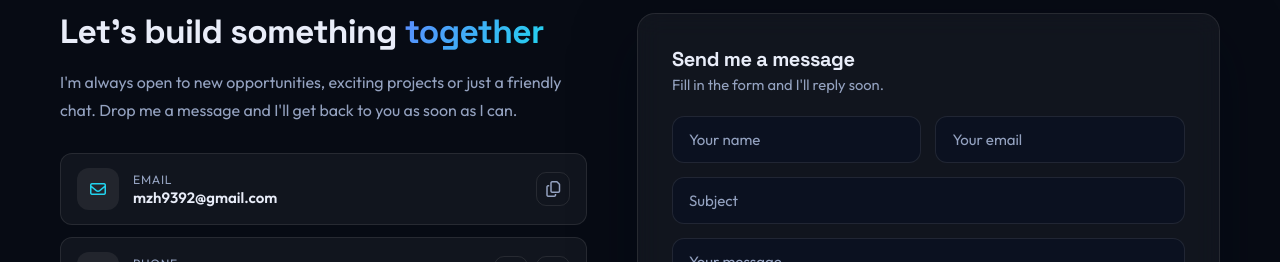
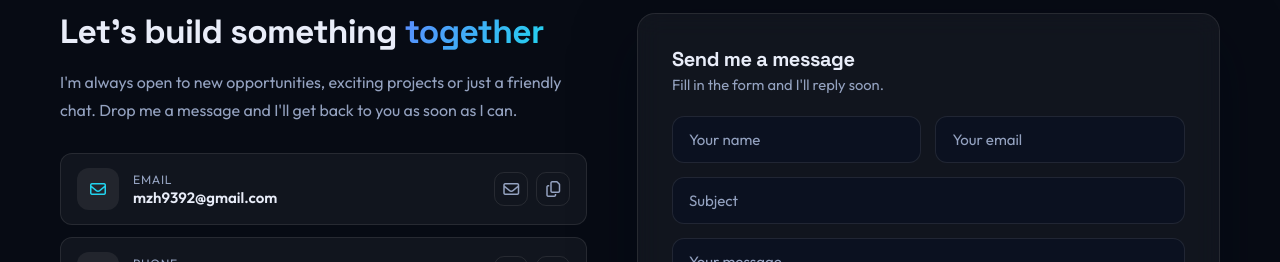
Before and after one commit to El-Bssawy/Portfolio, a React (Vite) app: page / in a window 1280 px wide. Shown: the part 5804-6066 px from the top of the page. Built offline with nearby package versions, Linux system fonts and the light colour scheme.

Commit message:
Add email icon link in contact section

```diff
--- a/src/components/Contact.jsx
+++ b/src/components/Contact.jsx
@@ -44,6 +44,16 @@ export default function Contact() {
                     </span>
                   </div>
                   <div className="info-actions">
+                    {info.mailto && (
+                      <a
+                        className="copy-btn mail-btn"
+                        href={info.mailto}
+                        aria-label="Email"
+                        title="Email"
+                      >
+                        <i className="fa-regular fa-envelope"></i>
+                      </a>
+                    )}
                     {info.whatsapp && (
                       <a
                         className="copy-btn whatsapp-btn"
--- a/src/data/content.js
+++ b/src/data/content.js
@@ -133,7 +133,7 @@ export const content = {
       headingAccent: "together",
       text: "I'm always open to new opportunities, exciting projects or just a friendly chat. Drop me a message and I'll get back to you as soon as I can.",
       info: [
-        { icon: "fa-regular fa-envelope", title: "Email", value: "mzh9392@gmail.com", ltr: true },
+        { icon: "fa-regular fa-envelope", title: "Email", value: "mzh9392@gmail.com", ltr: true, mailto: "mailto:mzh9392@gmail.com" },
         { icon: "fa-solid fa-phone-volume", title: "Phone", value: "+20 104 334 8575", ltr: true, whatsapp: "https://wa.me/201043348575" },
         { icon: "fa-solid fa-location-dot", title: "Location", value: "Kafr El-Sheikh, Egypt" },
         { icon: "fa-regular fa-clock", title: "Availability", value: "Open to opportunities" },
@@ -270,7 +270,7 @@ export const content = {
       headingAccent: "معاً",
       text: "أرحّب دائماً بالفرص الجديدة والمشاريع المميّزة أو مجرّد دردشة ودّية. أرسل لي رسالة وسأرد عليك في أقرب وقت.",
       info: [
-        { icon: "fa-regular fa-envelope", title: "البريد", value: "mzh9392@gmail.com", ltr: true },
+        { icon: "fa-regular fa-envelope", title: "البريد", value: "mzh9392@gmail.com", ltr: true, mailto: "mailto:mzh9392@gmail.com" },
         { icon: "fa-solid fa-phone-volume", title: "الهاتف", value: "+20 104 334 8575", ltr: true, whatsapp: "https://wa.me/201043348575" },
         { icon: "fa-solid fa-location-dot", title: "الموقع", value: "كفر الشيخ، مصر" },
         { icon: "fa-regular fa-clock", title: "التوفّر", value: "متاح للفرص" },
```
